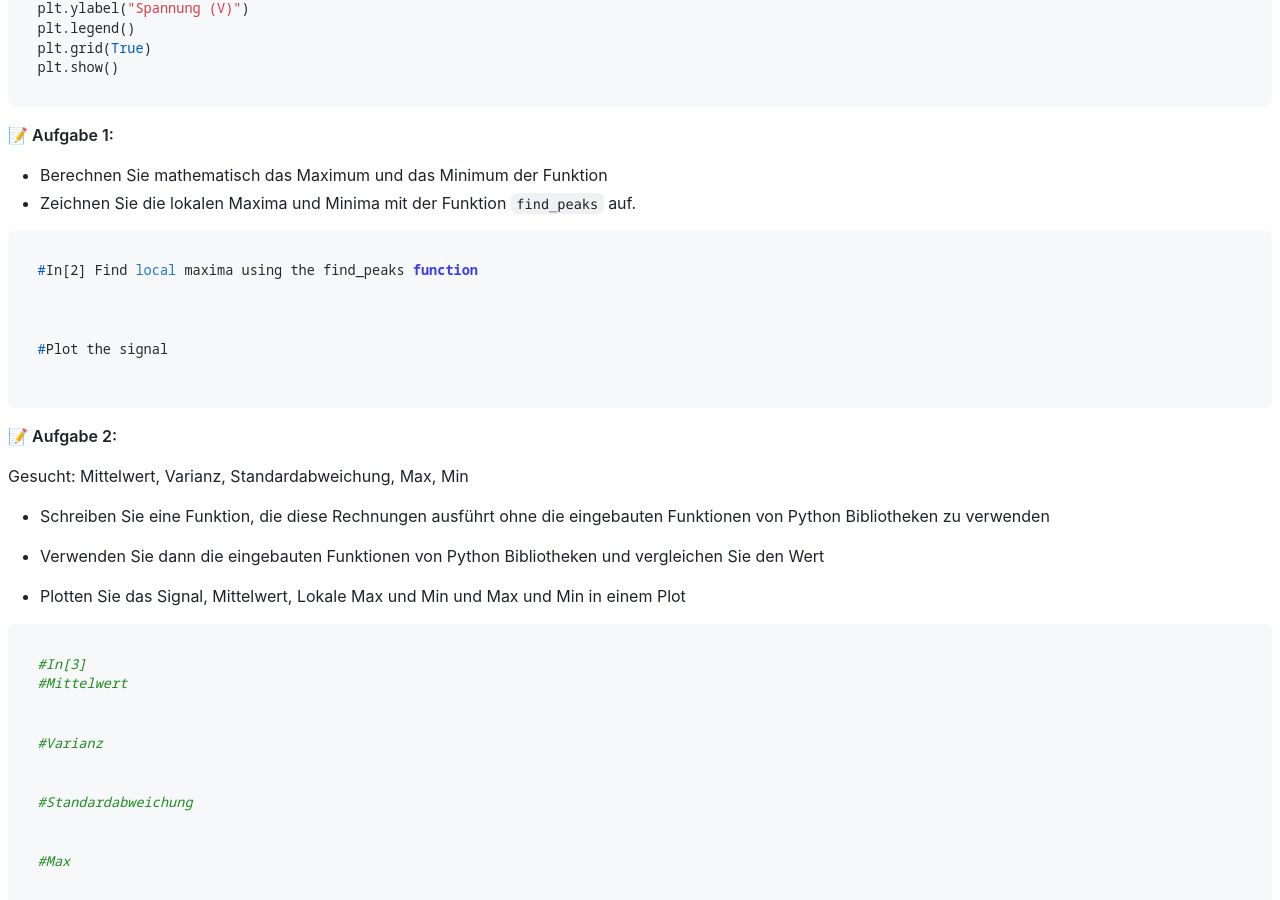
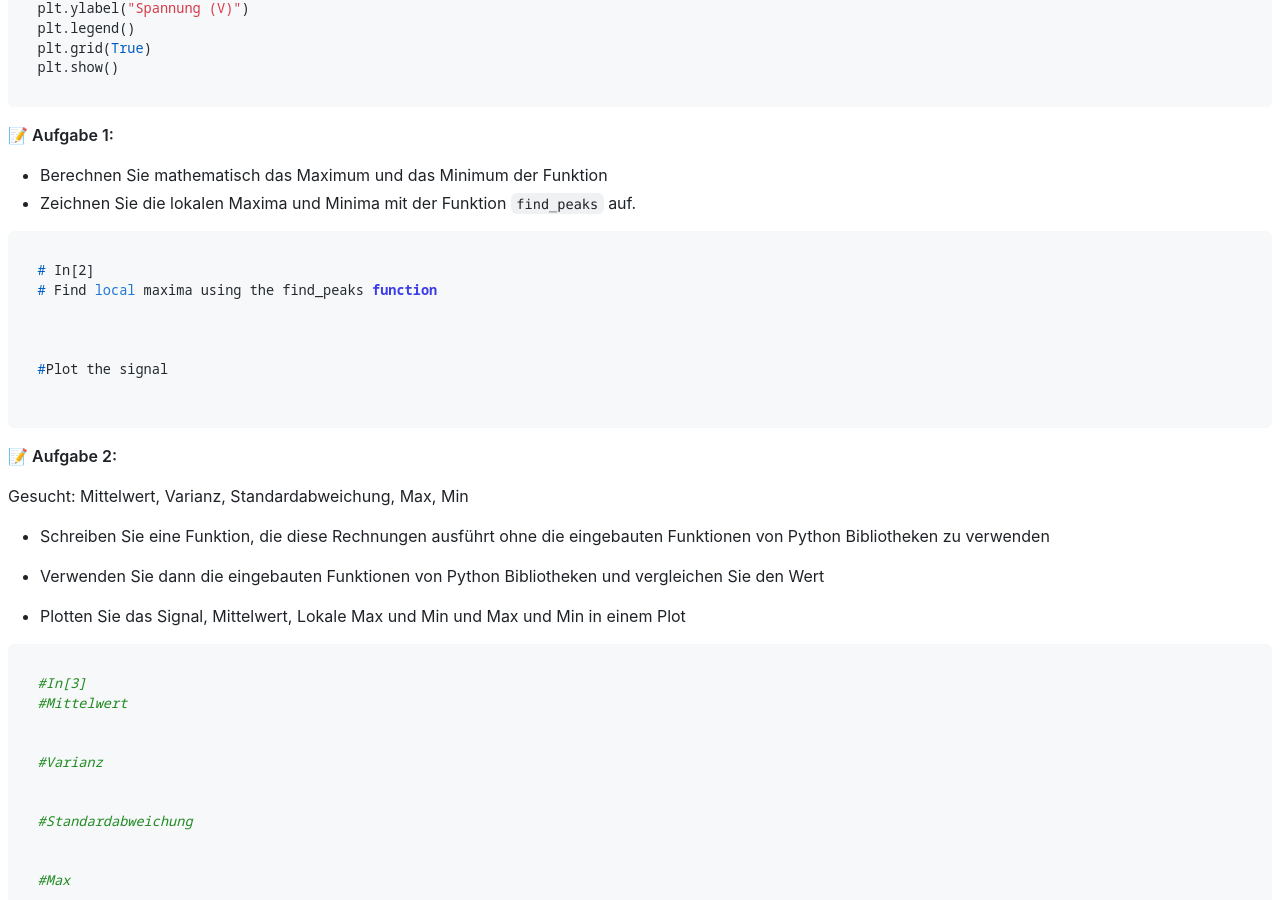
Before and after one commit to MoriRasc/bioSignalVerarbeitung, a Jekyll site: the page built from lessons/03_11_Asynchron_meanVarianzStandardabkweichung.md, in a window 1280 px wide and 900 px high, scrolled down 2531 px. Built offline with Jekyll 4.4.1, drawn with Linux system fonts in a browser that asks for light colours; nearby versions of some CDN libraries; our own code applies the rules of GitHub Pages for plain Markdown files.

Commit message:
added space after [2] to check if recognized

````diff
--- a/lessons/03_11_Asynchron_meanVarianzStandardabkweichung.md
+++ b/lessons/03_11_Asynchron_meanVarianzStandardabkweichung.md
@@ -75,7 +75,8 @@ plt.show()
 
 
 ```python
-#In[2] Find local maxima using the find_peaks function
+# In[2]
+# Find local maxima using the find_peaks function
 
 
 
````
